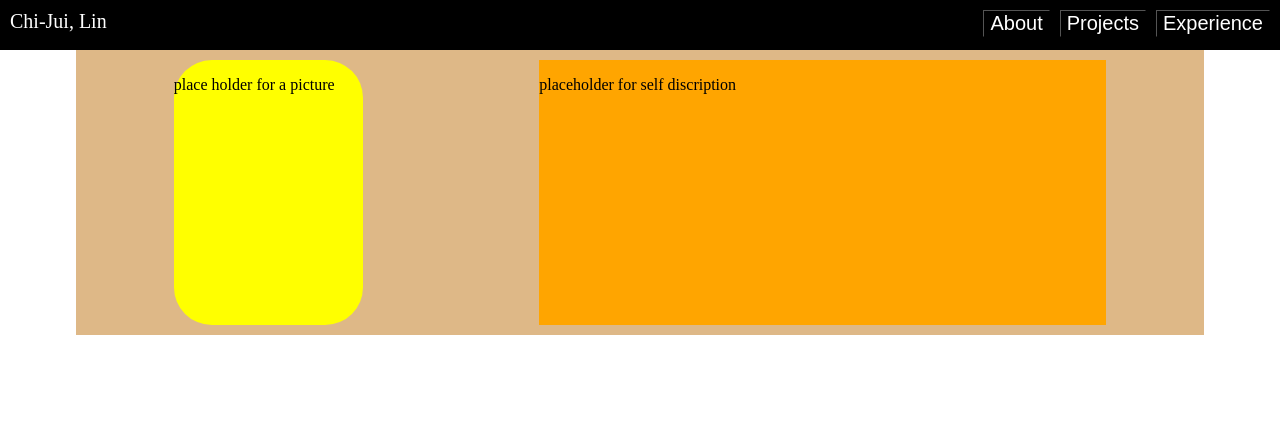
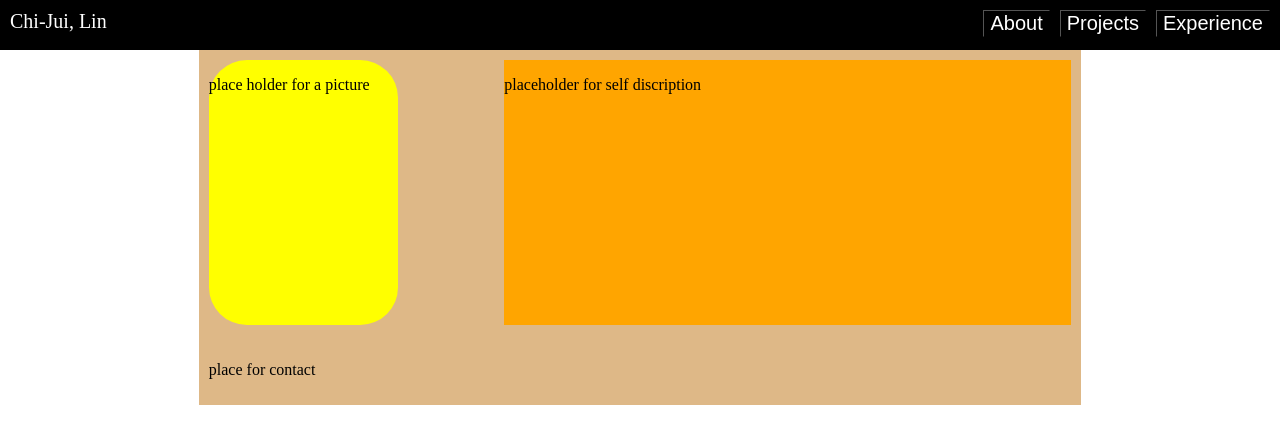
Before and after one commit to CareyLin9906/myWebsite, an Angular app: page / in a window 1280 px wide. Shown: the top 444 px of the page. Built offline with nearby package versions, Linux system fonts and the light colour scheme.

Commit message:
update layout

```diff
--- a/src/app/about-page/about-page.component.css
+++ b/src/app/about-page/about-page.component.css
@@ -1,8 +1,8 @@
 .aboutBox{
     background-color: burlywood;
     display: flex;
-    justify-content: space-around;
-    width: 90%;
+    justify-content: space-between;
+    width: 70%;
     padding: 10px;
     margin: auto;
 }
--- a/src/app/about-page/about-page.component.html
+++ b/src/app/about-page/about-page.component.html
@@ -9,4 +9,8 @@
     <div id="discription">
         <p>placeholder for self discription</p>
     </div>
+
 </div>
+<div class="aboutBox">
+    <p>place for contact</p>
+</div>
--- a/src/app/projects-page/projects-page.component.css
+++ b/src/app/projects-page/projects-page.component.css
@@ -1,9 +1,14 @@
 .content-container{
-    width: 90%;
+    width: 70%;
     margin: auto;
     background-color: orange;
+
 }
 
 .category-container{
+    display: flex;
+    margin: auto;
     background-color: yellow;
+    width: 70%;
+    justify-content:first baseline;
 }
```
